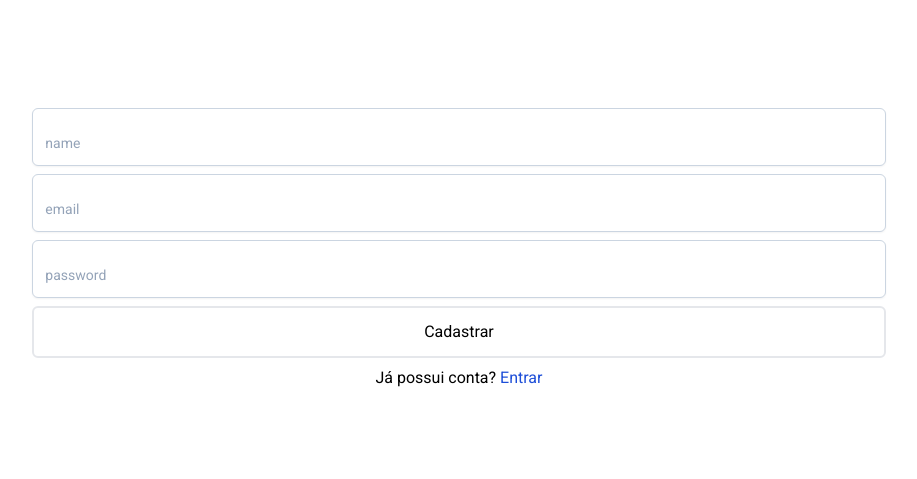
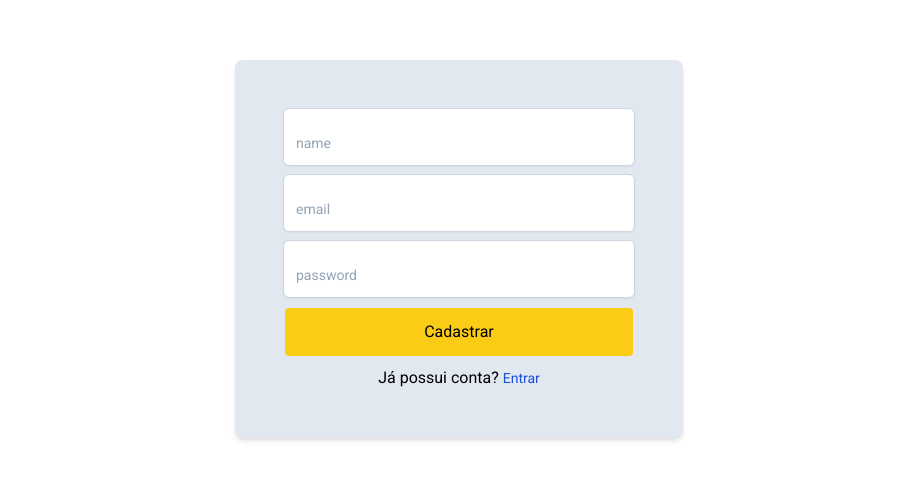
Before and after one commit to leonardocbrand/next-blog, a Next.js app: page /register in a window 1280 px wide. Shown: the part 151-630 px from the top of the page, without its empty margins (181-1098 px from the left). Built offline with nearby package versions, Linux system fonts and the light colour scheme.

Commit message:
styles: fix

```diff
--- a/app/register/page.tsx
+++ b/app/register/page.tsx
@@ -38,7 +38,7 @@ function Register() {
       <form
         onSubmit={handleSubmit(onSubmit)}
         className="
-        flex w-4/6 flex-col justify-center gap-2 text-center"
+        flex flex-col justify-center gap-2 rounded-lg bg-slate-200 p-12 text-center shadow-md sm:w-3/6 md:max-w-md"
       >
         <Input
           placeholder="name"
@@ -50,27 +50,30 @@ function Register() {
         <Input
           placeholder="email"
           id="email"
-          type="text"
+          type="email"
           register={register("email")}
         />
         <ErrorMsg errorState={errors.email} />
         <Input
           placeholder="password"
           id="password"
-          type="text"
+          type="password"
           register={register("password")}
         />
         <ErrorMsg errorState={errors.password} />
         <button
           type="submit"
-          className="w-full rounded-md border-2 p-3 hover:bg-yellow-300"
+          className="w-full rounded-md border-2 bg-yellow-400 p-3 hover:bg-yellow-200 active:bg-yellow-500"
         >
           Cadastrar
         </button>
         <div>
           <h4>
             Já possui conta?{" "}
-            <Link href="/login" className="text-blue-700 hover:text-blue-400">
+            <Link
+              href="/login"
+              className="cursor-pointer text-sm text-blue-700 hover:text-blue-400"
+            >
               Entrar
             </Link>
           </h4>
```
